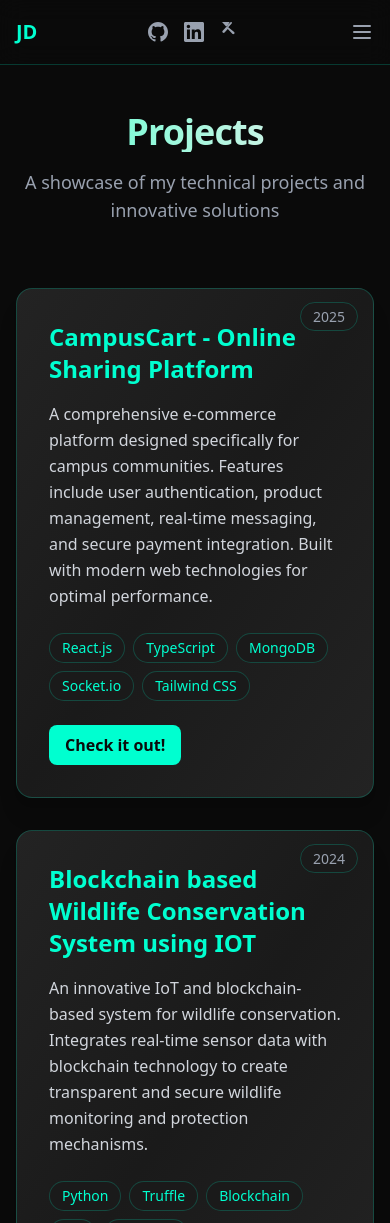
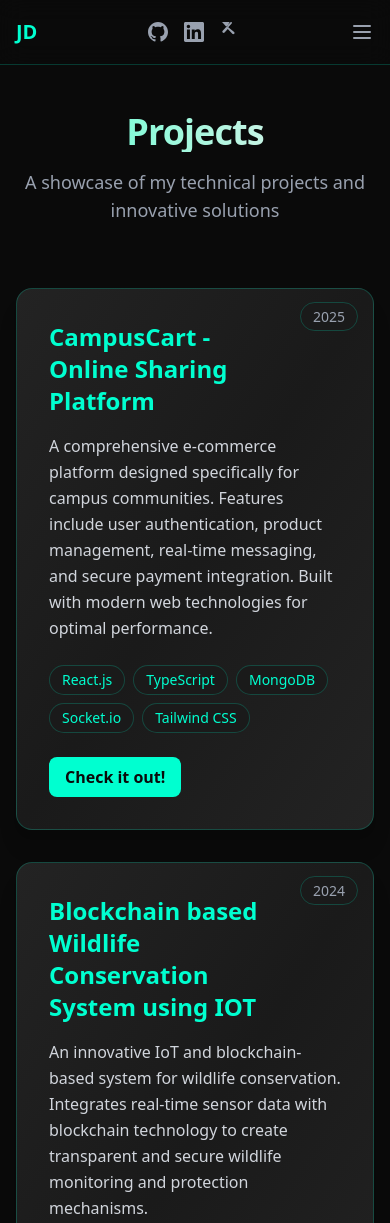
Before and after one commit to Jathartha/my-portfolio-JD, a Next.js app: page /projects in a window 390 px wide. Shown: the top 1223 px of the page. Built offline with nearby package versions, Linux system fonts and the light colour scheme.

Commit message:
Fix mobile layout: Add responsive padding to prevent year badge overlap with project titles

```diff
--- a/src/app/projects/page.tsx
+++ b/src/app/projects/page.tsx
@@ -23,7 +23,7 @@ export default function Projects() {
                 </span>
               </div>
 
-              <h3 className="text-2xl font-bold text-highlight mb-4 group-hover:text-foreground transition-colors">
+              <h3 className="text-2xl font-bold text-highlight mb-4 group-hover:text-foreground transition-colors pr-16 sm:pr-0">
                 CampusCart - Online Sharing Platform
               </h3>
 
@@ -58,7 +58,7 @@ export default function Projects() {
                 </span>
               </div>
 
-              <h3 className="text-2xl font-bold text-highlight mb-4 group-hover:text-foreground transition-colors">
+              <h3 className="text-2xl font-bold text-highlight mb-4 group-hover:text-foreground transition-colors pr-16 sm:pr-0">
                 Blockchain based Wildlife Conservation System using IOT
               </h3>
 
```
